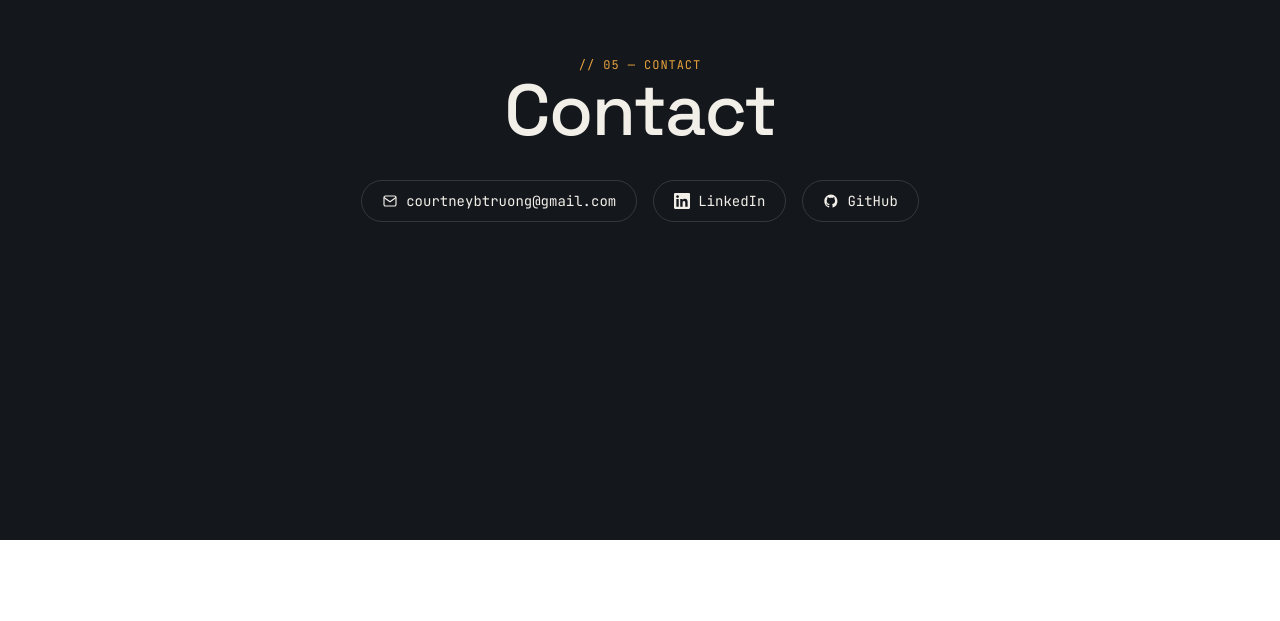
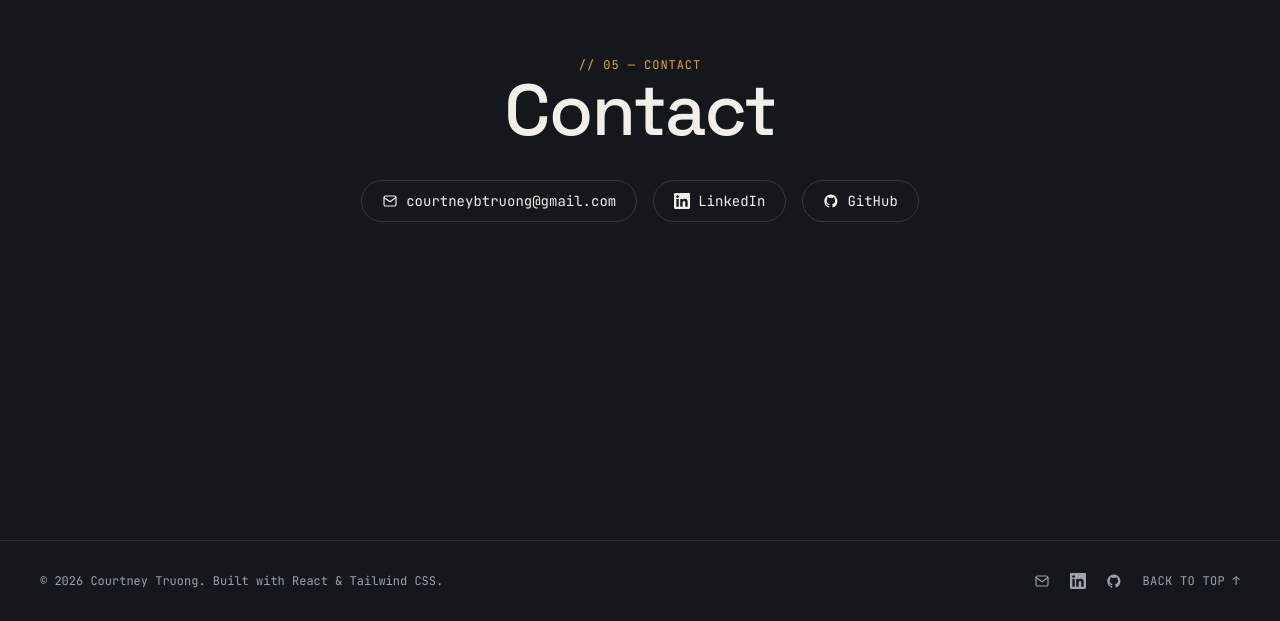
Before and after one commit to courtneytruong/Portfolio-Website, a React (Vite) app: page / in a window 1280 px wide. Shown: the part 4561-5182 px from the top of the page. Before the commit the page ends 5101 px from the top, so only its background shows below. Built offline with nearby package versions, Linux system fonts and the light colour scheme.

Commit message:
footer added with copyright, contact links and back to top button that scrolls back to intro when clicked

```diff
--- /dev/null
+++ b/src/components/Footer.tsx
@@ -0,0 +1,53 @@
+import { GithubIcon, LinkedinIcon, MailIcon } from './icons'
+
+const iconLinkStyles =
+  'rounded-sm text-paper-400 transition-colors hover:text-accent-500 focus-visible:outline-none focus-visible:ring-2 focus-visible:ring-accent-500 focus-visible:ring-offset-2 focus-visible:ring-offset-ink-950'
+
+function Footer() {
+  return (
+    <footer className="border-t border-paper-100/10 bg-ink-950 px-6 py-8">
+      <div className="mx-auto flex max-w-content flex-col items-center gap-4 text-center sm:flex-row sm:justify-between sm:text-left">
+        <p className="font-mono text-xs text-paper-400">
+          © {new Date().getFullYear()} Courtney Truong. Built with React &amp;
+          Tailwind CSS.
+        </p>
+
+        <div className="flex items-center gap-5">
+          <a
+            href="mailto:courtneybtruong@gmail.com"
+            aria-label="Email Courtney Truong"
+            className={iconLinkStyles}
+          >
+            <MailIcon className="h-4 w-4" />
+          </a>
+          <a
+            href="https://www.linkedin.com/in/courtneybtruong"
+            target="_blank"
+            rel="noreferrer"
+            aria-label="Courtney Truong on LinkedIn"
+            className={iconLinkStyles}
+          >
+            <LinkedinIcon className="h-4 w-4" />
+          </a>
+          <a
+            href="https://github.com/courtneytruong"
+            target="_blank"
+            rel="noreferrer"
+            aria-label="Courtney Truong on GitHub"
+            className={iconLinkStyles}
+          >
+            <GithubIcon className="h-4 w-4" />
+          </a>
+          <a
+            href="#top"
+            className={`${iconLinkStyles} font-mono text-xs uppercase tracking-wide`}
+          >
+            Back to top ↑
+          </a>
+        </div>
+      </div>
+    </footer>
+  )
+}
+
+export default Footer
--- a/src/pages/Home.tsx
+++ b/src/pages/Home.tsx
@@ -1,6 +1,7 @@
 import { useEffect } from 'react'
 import { useLocation } from 'react-router-dom'
 import Nav from '../components/Nav'
+import Footer from '../components/Footer'
 import Intro from '../sections/Intro'
 import About from '../sections/About'
 import Projects from '../sections/Projects'
@@ -31,6 +32,7 @@ function Home() {
         <Resume />
         <Contact />
       </main>
+      <Footer />
     </>
   )
 }
```
